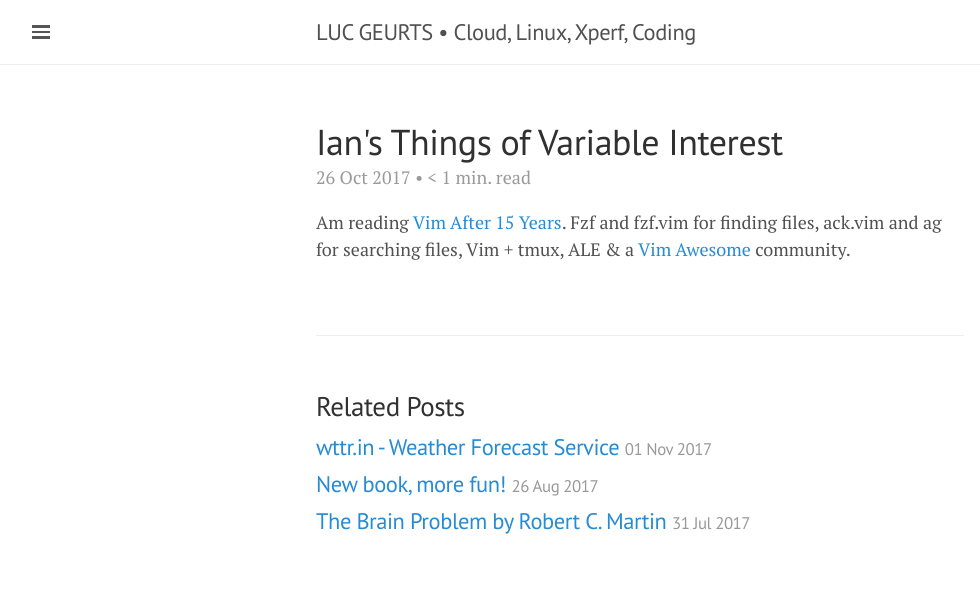
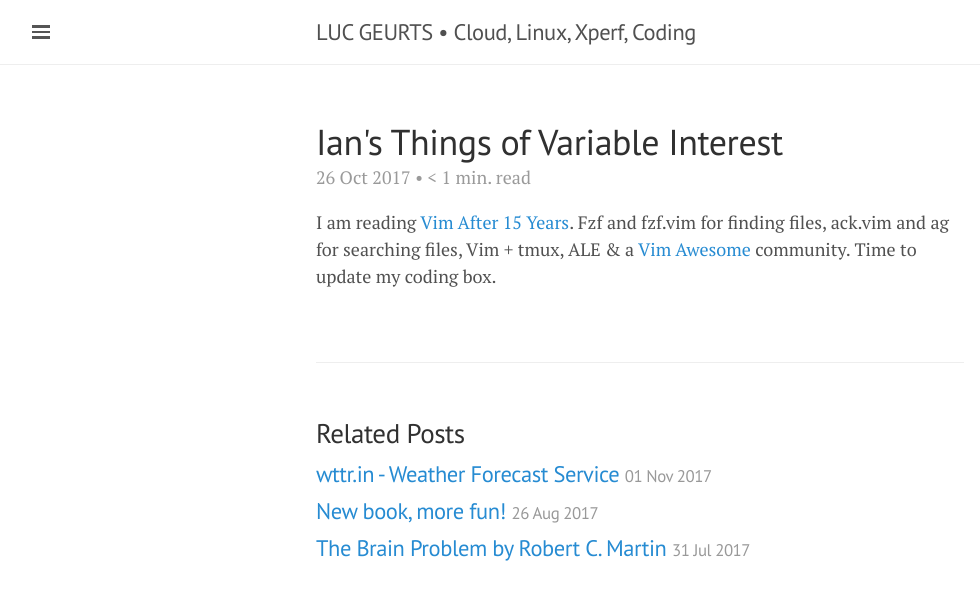
Before and after one commit to lgeurts/lgeurts.github.io, a Jekyll site: the page built from _posts/2017-10-26-ian's-things-of-variable-interest.md, in a window 1280 px wide. Shown: the top 600 px of the page, without its empty margins (0-980 px from the left). Built offline with Jekyll 4.4.1, drawn with Linux system fonts in a browser that asks for light colours; nearby versions of some CDN libraries; comment, search, counter and statistics services are not loaded.

Commit message:
Update 2017-10-26-ian's-things-of-variable-interest.md

```diff
--- a/_posts/2017-10-26-ian's-things-of-variable-interest.md
+++ b/_posts/2017-10-26-ian's-things-of-variable-interest.md
@@ -7,4 +7,4 @@ category: Open Source
 tags: [ Programming ]
 ---
 
-Am reading [Vim After 15 Years](https://statico.github.io/). Fzf and fzf.vim for finding files, ack.vim and ag for searching files, Vim + tmux, ALE & a [Vim Awesome](https://vimawesome.com/) community.
+I am reading [Vim After 15 Years](https://statico.github.io/). Fzf and fzf.vim for finding files, ack.vim and ag for searching files, Vim + tmux, ALE & a [Vim Awesome](https://vimawesome.com/) community. Time to update my coding box.
```
